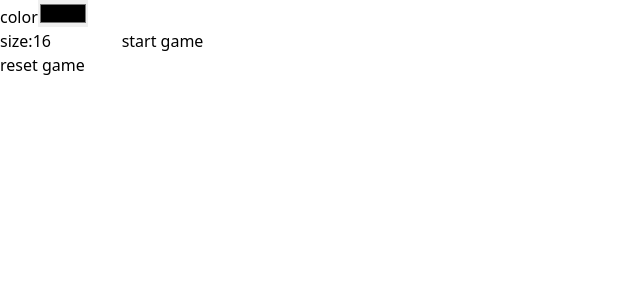
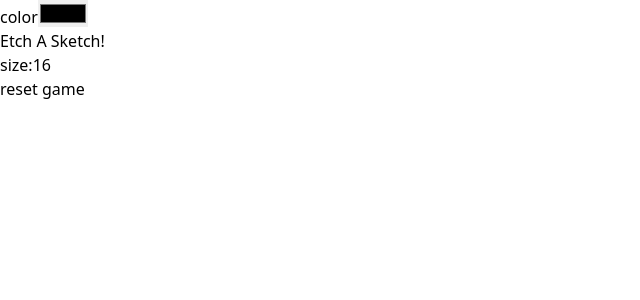
Before and after one commit to sujithvarughese/odin-etch-a-sketch, a React (Vite) app in the folder react/: page / in a window 1280 px wide. Shown: the top 300 px of the page, without its empty margins (0-640 px from the left). Built offline with nearby package versions, Linux system fonts and the light colour scheme.

Commit message:
tailwind styles, fully functioning with global state

```diff
--- a/react/src/App.jsx
+++ b/react/src/App.jsx
@@ -1,6 +1,7 @@
-import Form from "./Form.jsx";
+
 import Grid from "./components/Grid.jsx";
 import { useGlobalContext } from "./context.jsx";
+import Header from "./layouts/Header.jsx"
 
 const App = () => {
 
@@ -8,8 +9,9 @@ const App = () => {
 
    return (
       <div className="max-w-6xl mx-auto p-4">
-         <Form />
-         { grid.length > 0 && <Grid />}
+
+         <Header />
+         <Grid />
       </div>
    )
 }
--- a/react/src/Form.jsx
+++ /dev/null
@@ -1,35 +0,0 @@
-import { useGlobalContext } from "./context.jsx";
-
-const Form = () => {
-
-	const { size, setSize, setColor, setStyles, reset, setReset } = useGlobalContext()
-
-	// on submit, grid styles state is updated, which triggers grid re-render (instead of using size which would cause grid to re-render multiple times as user scrolls through grid sizes)
-	const handleSubmit = (e) => {
-		e.preventDefault()
-		setStyles({gridTemplateColumns:`repeat(${size}, 1fr)`, gridTemplateRows:`repeat(${size}, 1fr)`})
-	}
-
-
-
-	return (
-		<div className="text-3xl flex justify-around">
-
-			<form className="p-4">
-				<label htmlFor='color'>color</label>
-				<input type='color' onChange={(e)=>setColor(e.target.value)}/>
-			</form>
-
-			<form onSubmit={handleSubmit} className="p-4">
-				<label htmlFor='size'>size:</label>
-				<input type='number' defaultValue='16' min='10' max='100' onChange={(e)=>setSize((e.target.value))}/>
-				<button type='submit'>start game</button>
-			</form>
-
-			<button onClick={()=>setReset(!reset)}>reset game</button>
-
-		</div>
-	);
-};
-
-export default Form;
--- /dev/null
+++ b/react/src/components/ColorSelect.jsx
@@ -0,0 +1,15 @@
+import { useGlobalContext } from "../context.jsx";
+
+const ColorSelect = () => {
+
+	const { setColor } = useGlobalContext()
+
+	return (
+		<form className="p-4 flex gap-1">
+			<label htmlFor='color'>color</label>
+			<input type='color' onChange={(e)=>setColor(e.target.value)}/>
+		</form>
+	);
+};
+
+export default ColorSelect;
--- a/react/src/components/Grid.jsx
+++ b/react/src/components/Grid.jsx
@@ -1,13 +1,14 @@
 import Square from "./Square.jsx";
 import {useGlobalContext} from "../context.jsx";
-import {useEffect} from "react";
+import { useEffect } from "react";
 
 
 const Grid = () => {
 
-	const { grid, setGrid, styles, size } = useGlobalContext()
+	const { gridStyle, size, grid, setGrid, setGridStyle } = useGlobalContext()
 
-	// styles changes upon start game; when start game -> new grid rendered
+	// temp array is created in order to render grid to screen, then set into global grid state
+	// when global size state changes (occurs when user presses reset in Heading.jsx, a new grid array is created)
 	useEffect(() => {
 		const tempGrid = []
 		for (let x = 0; x < size; x++) {
@@ -16,12 +17,17 @@ const Grid = () => {
 			}
 		}
 		setGrid(tempGrid)
-	}, [styles])
+	}, [size])
+
+	// when new grid array is created (but before render), grid style is set to size global state, then renders new grid
+	useEffect(() => {
+		setGridStyle({gridTemplateColumns:`repeat(${size}, 1fr)`, gridTemplateRows:`repeat(${size}, 1fr)`})
+	}, [grid])
 
 	return (
-		<div className="board-grid" style={styles}>
+		<div className="grid h-screen border-4 border-blue-600" style={gridStyle}>
 			{
-				grid.map(square => {
+				grid?.map(square => {
 					return (
 						<div key={square}>
 							<Square />
--- a/react/src/components/Square.jsx
+++ b/react/src/components/Square.jsx
@@ -16,15 +16,14 @@ const Square = () => {
 	// state is used for individual square color so not needed in global
 	const [squareStyles, setSquareStyles] = useState()
 
+	// when reset is triggered, styles on all squares are cleared (set back to white)
 	useEffect(() => {
 		setSquareStyles("white")
 	},[reset])
 
-
-
 	return (
 		<div
-			className='square'
+			className='border-2 h-full hover:cursor-crosshair'
 			style={{backgroundColor: hover ? color : squareStyles}}
 			onClick={()=>setSquareStyles(color)}
 			onMouseEnter={handleMouseEnter}
--- /dev/null
+++ b/react/src/components/index.js
@@ -0,0 +1,9 @@
+import Grid from "./Grid.jsx";
+import Square from "./Square.jsx";
+import ColorSelect from "./ColorSelect.jsx";
+
+export {
+	Grid,
+	Square,
+	ColorSelect
+}
--- a/react/src/context.jsx
+++ b/react/src/context.jsx
@@ -5,10 +5,14 @@ const AppContext = createContext();
 const AppProvider = ( {children} ) => {
 
 	const [color, setColor] = useState('black')
+	const [size, setSize] = useState(16)
+	const [gridStyle, setGridStyle] = useState({gridTemplateColumns:`repeat(${size}, 1fr)`, gridTemplateRows:`repeat(${size}, 1fr)`})
+	const [reset, setReset] = useState(false)
 	const [grid, setGrid] = useState([])
-	const [size, setSize] = useState(16)
-	const [styles, setStyles] = useState({})
-	const [reset, setReset] = useState(false)
+
+	// -from Heading.jsx
+	// -when styles changes, useEffect in Grid.jsx is triggered which will set a new grid state based on the size selected by user
+	// -when reset is triggered, the reset state is changed, triggering the useEffect in Square.jsx, setting the local state to "white"- essentially clearing the board
 
 	return (
 		<AppContext.Provider value={
@@ -17,12 +21,12 @@ const AppProvider = ( {children} ) => {
 				setColor,
 				size,
 				setSize,
+				gridStyle,
+				setGridStyle,
+				reset,
+				setReset,
 				grid,
-				setGrid,
-				styles,
-				setStyles,
-				reset,
-				setReset
+				setGrid
 			}
 		}>
 			{children}
--- a/react/src/index.css
+++ b/react/src/index.css
@@ -1,27 +1,3 @@
 @tailwind base;
 @tailwind components;
 @tailwind utilities;
-
-header {
-    background-color: royalblue;
-
-}
-
-
-
-.board-grid {
-    display: grid;
-    width: 960px;
-    height: 960px;
-    border: 2px solid red;
-}
-
-.square {
-    border: 1px solid blue;
-    height: 100%;
-}
-
-.square:hover {
-    color: black;
-    cursor: crosshair;
-}
--- /dev/null
+++ b/react/src/layouts/Header.jsx
@@ -0,0 +1,48 @@
+import { ColorSelect } from "../components/index.js";
+import { useGlobalContext } from "../context.jsx";
+import { useState } from "react";
+
+// options : [change color], [set size and reset]
+const Header = () => {
+
+	const { setSize, size, reset, setReset } = useGlobalContext()
+
+	// local state which sets when user changes selected size input (before pressing reset)
+	const [sizeValue, setSizeValue] = useState(size)
+
+	// -global size state is set to local sizeValue state
+	// -reset changes all square colors in Square.jsx to white
+	const handleSubmit = (e) => {
+		e.preventDefault()
+		setSize(sizeValue)
+		setReset(!reset)
+	}
+
+	return (
+		<div className="flex justify-around items-center p-4">
+
+			<div className="text-xl">
+				<ColorSelect />
+			</div>
+
+
+			<div className="text-3xl">Etch A Sketch!</div>
+
+
+			<form onSubmit={handleSubmit} className="p-4 flex flex-col">
+				<div>
+					<label htmlFor='size'>size:</label>
+					<input className="border-2" type='number' value={sizeValue} min='10' max='100' onChange={(e)=>setSizeValue((e.target.value))}/>
+				</div>
+				<div>
+					<button type="submit">reset game</button>
+				</div>
+
+			</form>
+
+
+		</div>
+	);
+};
+
+export default Header;
```
